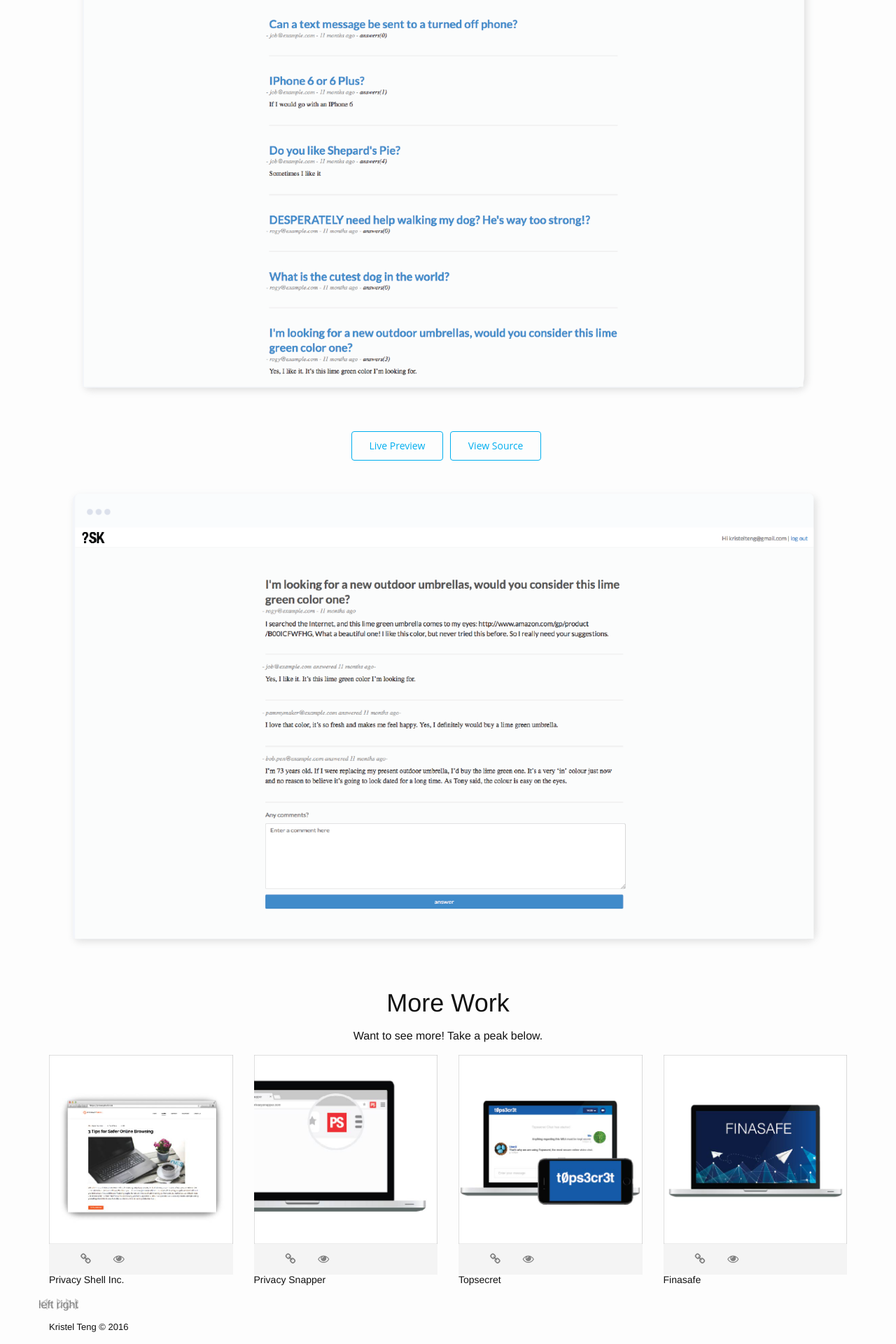
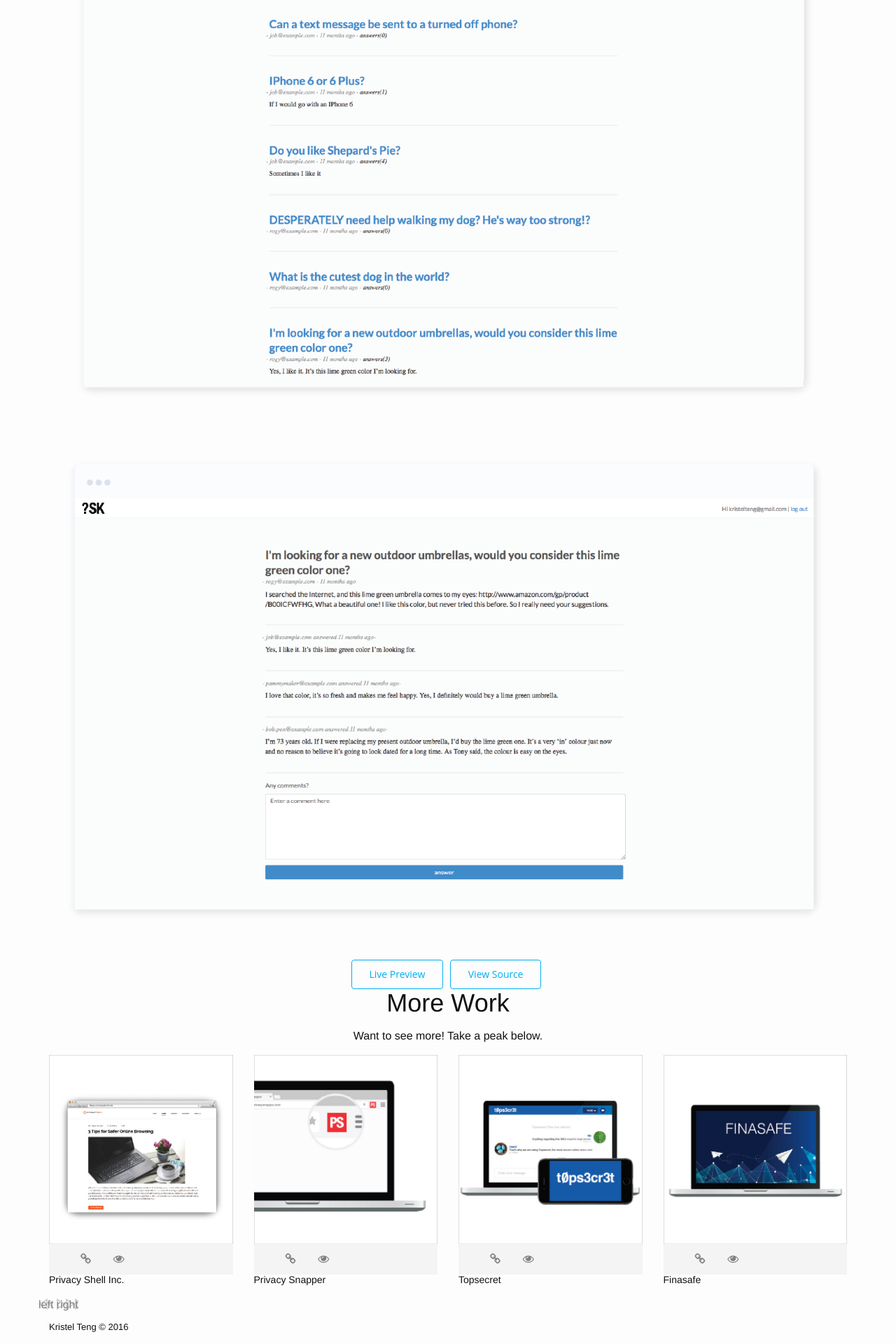
Before and after one commit to kristelteng/personal_site, a Jekyll site: the page built from ask.html, in a window 1280 px wide. Shown: the part 874-2794 px from the top of the page at 70% size. Built offline with Jekyll 4.4.1, drawn with Linux system fonts in a browser that asks for light colours.

Commit message:
add links for preview and source

```diff
--- a/ask.html
+++ b/ask.html
@@ -52,12 +52,12 @@ permalink: /ask.html
                     </div>
                 </div>
 
-                <div class="col-sm-12 center-btn">
+                <!-- <div class="col-sm-12 center-btn">
                     <div class="live-preview">
                         <a href="https://desolate-sands-6873.herokuapp.com/" class="btn btn-common uppercase">Live Preview</a>
                         <a href="https://github.com/kristelteng/askme" class="btn btn-common uppercase">View Source</a>
                     </div>
-                </div>
+                </div> -->
             </div>
 
         <!-- End Row -->
@@ -79,6 +79,13 @@ permalink: /ask.html
                         <div class="portfolio-single image-section">
                             <img src="/images/portfolio-details/ask-02.png" class="img-responsive" alt="">
                         </div>
+                    </div>
+                </div>
+
+                <div class="col-sm-12 center-btn">
+                    <div class="live-preview">
+                        <a href="https://desolate-sands-6873.herokuapp.com/" class="btn btn-common uppercase">Live Preview</a>
+                        <a href="https://github.com/kristelteng/askme" class="btn btn-common uppercase">View Source</a>
                     </div>
                 </div>
 
```
